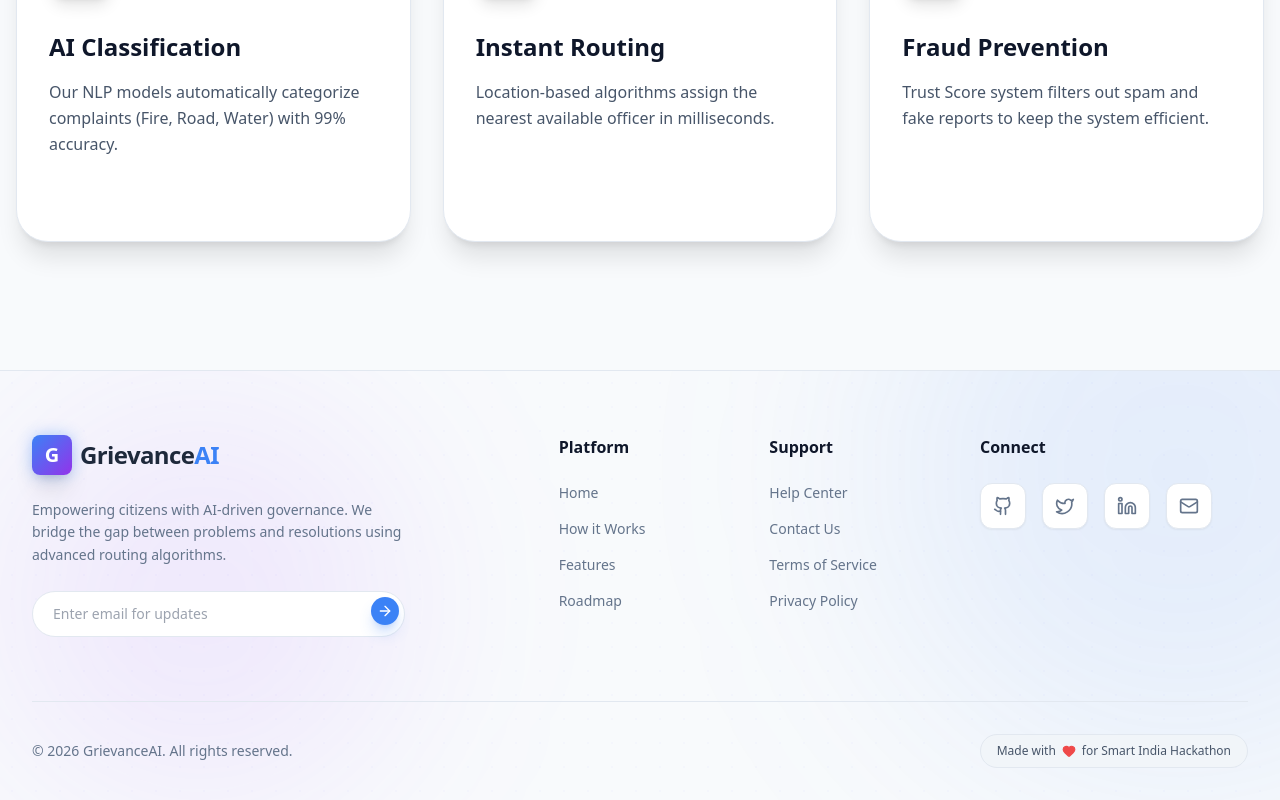
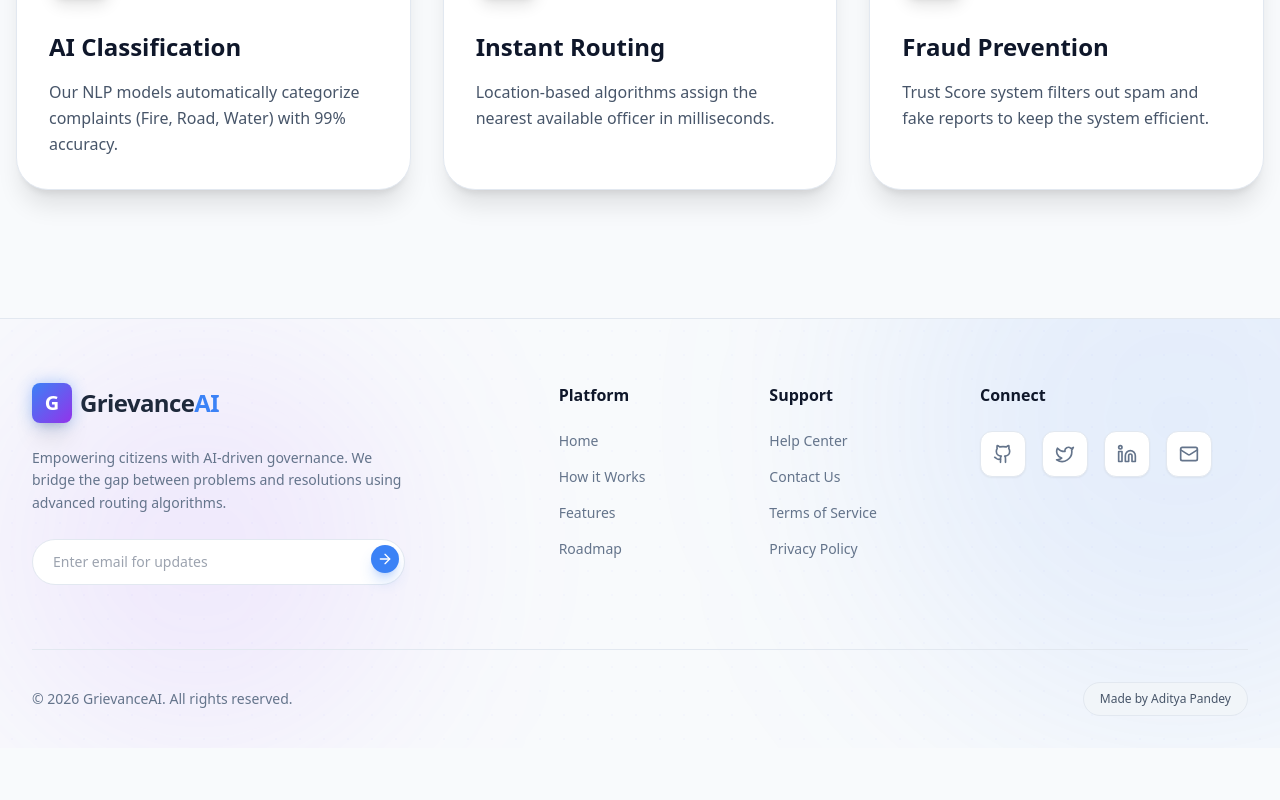
Before and after one commit to Aditya06pandey1368/AI-Grievance-System, a React (Vite) app in the folder client/: page / in a window 1280 px wide. Shown: the part 1273-2073 px from the top of the page. After the commit the page ends 2021 px from the top, so only its background shows below. Built offline with nearby package versions, Linux system fonts and the light colour scheme.

Commit message:
updated home page.

```diff
--- a/client/src/components/layout/Footer.jsx
+++ b/client/src/components/layout/Footer.jsx
@@ -92,7 +92,7 @@ const Footer = () => {
           </p>
           <div className="px-4 py-2 rounded-full bg-slate-100 dark:bg-slate-800 border border-slate-200 dark:border-slate-700">
             <p className="text-xs font-medium text-slate-600 dark:text-slate-300 flex items-center gap-1.5">
-              Made with <Heart className="w-3.5 h-3.5 text-red-500 fill-red-500 animate-pulse" /> for Smart India Hackathon
+              Made by Aditya Pandey
             </p>
           </div>
         </div>
--- a/client/src/pages/common/Home.jsx
+++ b/client/src/pages/common/Home.jsx
@@ -255,10 +255,7 @@ const FeatureCard = ({ icon, color, title, desc, delay }) => (
         {desc}
       </p>
 
-      {/* Arrow that appears on hover */}
-      <div className="mt-8 flex items-center text-primary-500 font-bold text-sm opacity-0 group-hover:opacity-100 transform translate-x-[-10px] group-hover:translate-x-0 transition-all duration-300">
-        Learn more <ArrowRight className="ml-2 w-4 h-4" />
-      </div>
+
     </div>
   </motion.div>
 );
```
